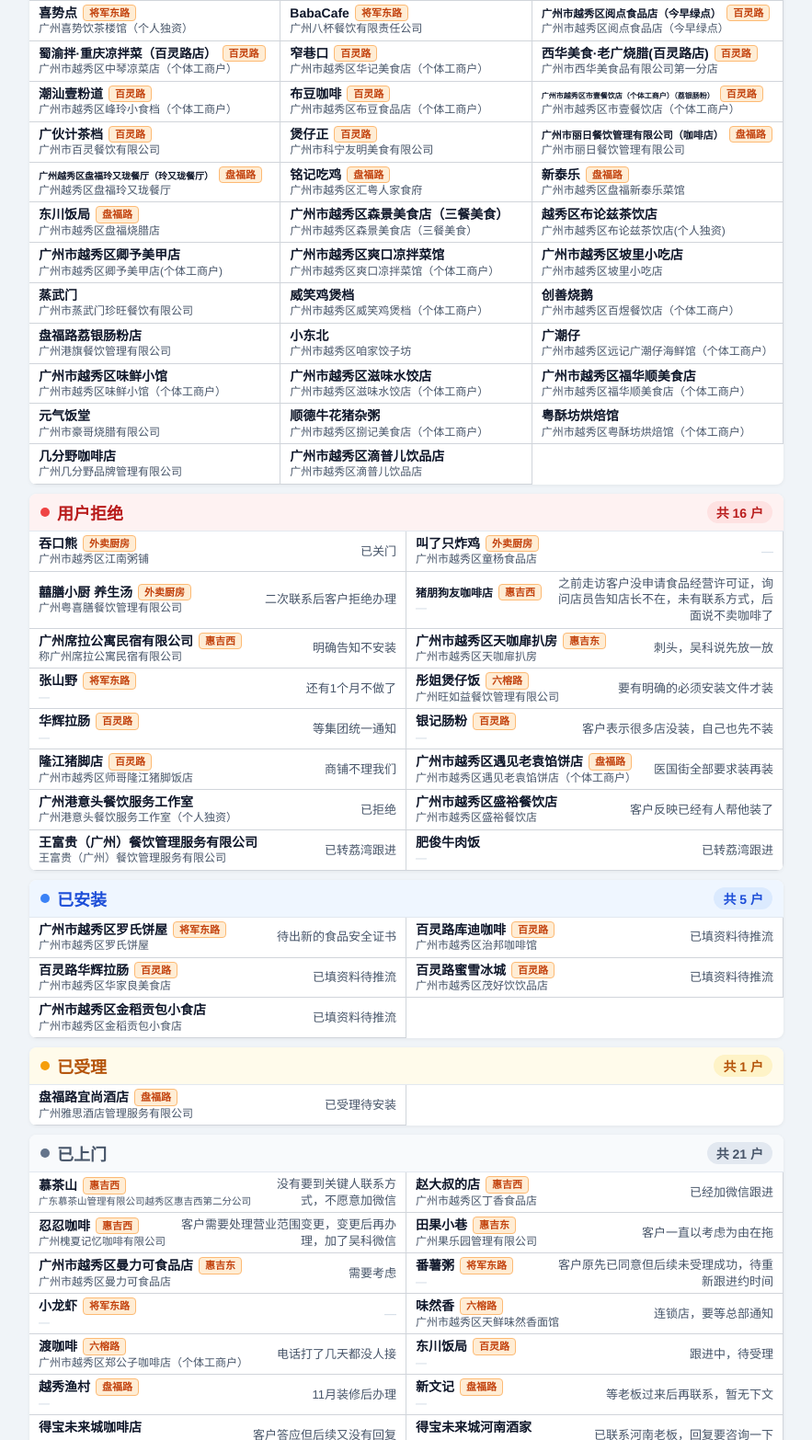
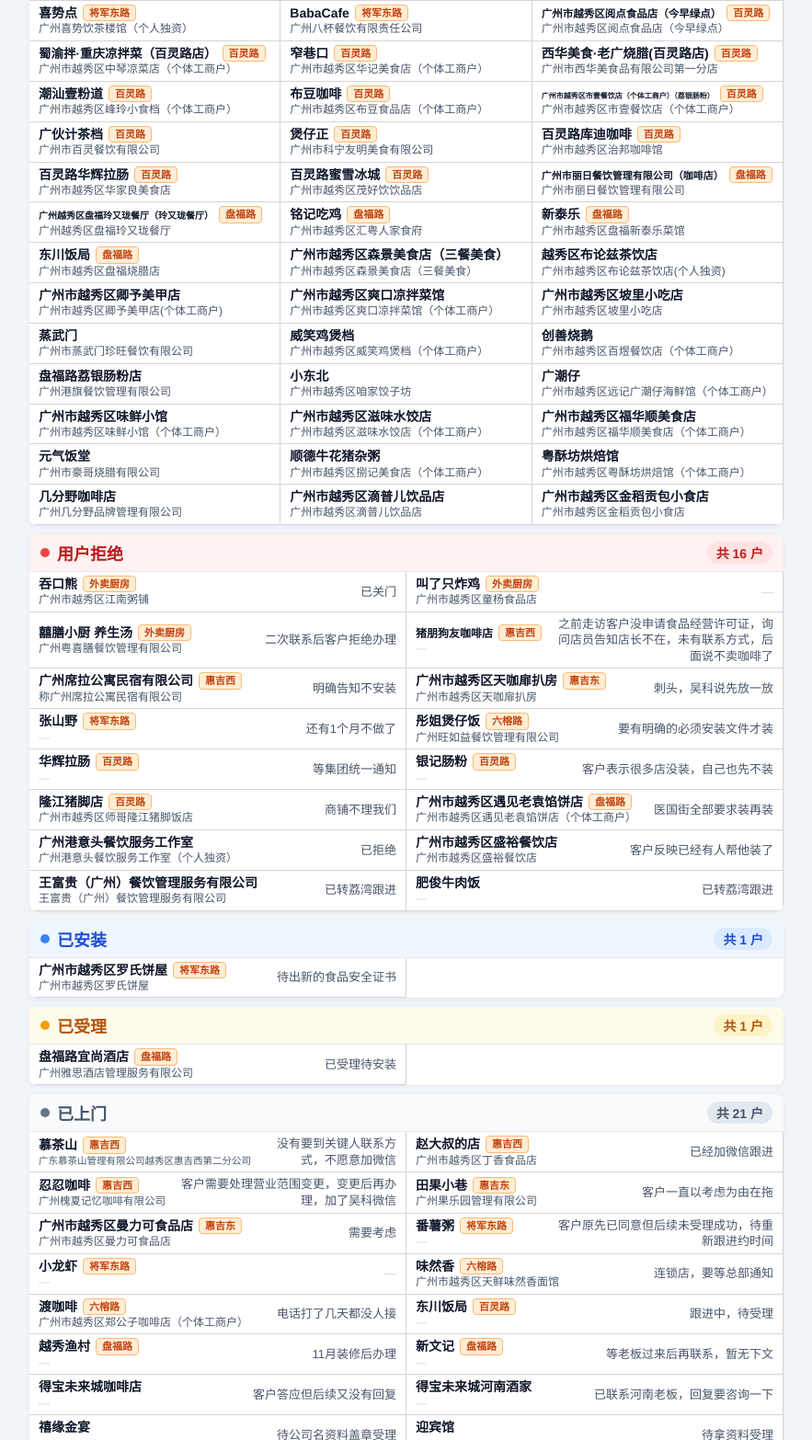
Before and after one commit to wujiezhang2017/mingchu-report, a plain HTML site: page index.html in a window 1280 px wide. Shown: the part 546-2112 px from the top of the page at 92% size, without its empty margins (198-1081 px from the left). Drawn offline with Linux system fonts and the light colour scheme.

Commit message:
更新明厨亮灶六榕所跟进汇报 2026-11-18(已上线54)

```diff
--- a/index.html
+++ b/index.html
@@ -319,7 +319,7 @@
   <div class="header">
     <h1>明厨亮灶专项行动 · 六榕所辖区跟进汇报</h1>
     <div class="meta">
-      <span>数据更新：2026-11-17</span>
+      <span>数据更新：2026-11-18</span>
       <span>总商户数：93</span>
     </div>
   </div>
@@ -439,10 +439,10 @@ const DATA = [
 {name:"小龙虾",license:"",status:"已上门",addr:"将军东路16号",desc:""},
 {name:"张山野",license:"",status:"用户拒绝",addr:"将军东路16号",desc:"还有1个月不做了"},
 {name:"BabaCafe",license:"广州八杯餐饮有限责任公司",status:"已上线",addr:"将军东路16号",desc:""},
-{name:"广州市越秀区金稻贡包小食店",license:"广州市越秀区金稻贡包小食店",status:"已安装",addr:"净慧路2号108铺北面",desc:"已填资料待推流"},
-{name:"百灵路库迪咖啡",license:"广州市越秀区治邦咖啡馆",status:"已安装",addr:"百灵路",desc:"已填资料待推流"},
-{name:"百灵路华辉拉肠",license:"广州市越秀区华家良美食店",status:"已安装",addr:"百灵路",desc:"已填资料待推流"},
-{name:"百灵路蜜雪冰城",license:"广州市越秀区茂好饮饮品店",status:"已安装",addr:"百灵路",desc:"已填资料待推流"}
+{name:"广州市越秀区金稻贡包小食店",license:"广州市越秀区金稻贡包小食店",status:"已上线",addr:"净慧路2号108铺北面",desc:""},
+{name:"百灵路库迪咖啡",license:"广州市越秀区治邦咖啡馆",status:"已上线",addr:"百灵路",desc:""},
+{name:"百灵路华辉拉肠",license:"广州市越秀区华家良美食店",status:"已上线",addr:"百灵路",desc:""},
+{name:"百灵路蜜雪冰城",license:"广州市越秀区茂好饮饮品店",status:"已上线",addr:"百灵路",desc:""}
 ];
 
 const TARGET = 50; // 完成率目标值
```
